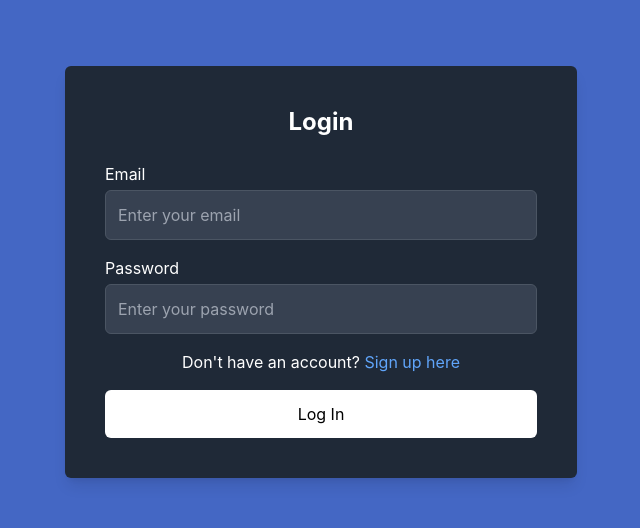
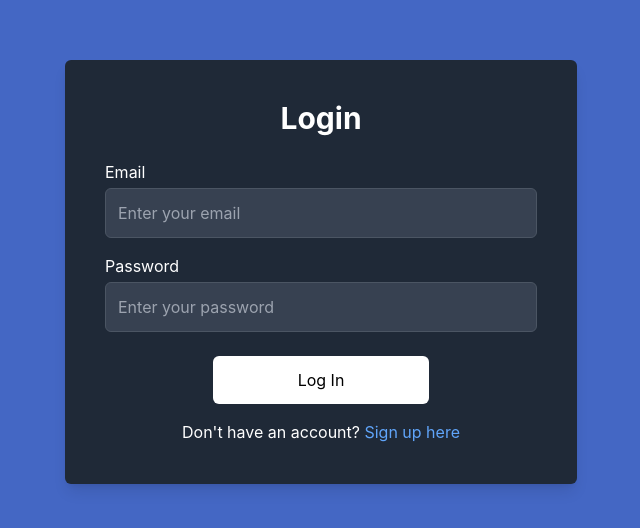
Before and after one commit to Kot6603/registrationPlatform, a React (Vite) app in the folder frontend/: page /login in a window 1280 px wide. Shown: the part 128-656 px from the top of the page, without its empty margins (319-959 px from the left). Built offline with nearby package versions, Linux system fonts and the light colour scheme.

Commit message:
:lipstick: made styling consistent on the login page

```diff
--- a/frontend/src/pages/Login.jsx
+++ b/frontend/src/pages/Login.jsx
@@ -11,7 +11,7 @@ function Login() {
   return (
     <div className="min-h-screen flex items-center justify-center">
       <div className="bg-gray-800 p-10 rounded-md shadow-lg w-full max-w-lg">
-        <h2 className="text-2xl text-white font-bold mb-6 text-center">Login</h2>
+        <h2 className="text-3xl text-white font-bold mb-6 text-center">Login</h2>
         <form className="space-y-4" onSubmit={handleLogin}>
           <div>
             <label htmlFor="email" className="text-white block">Email</label>
@@ -33,6 +33,15 @@ function Login() {
               className="w-full p-3 mt-1 bg-gray-700 text-white border border-gray-600 rounded-md focus:outline-none focus:ring-2 focus:ring-white"
             />
           </div>
+          <div className="w-full text-center">
+            <button
+              type="submit"
+              className="mt-2 w-1/2 bg-white text-black py-3 rounded-md hover:bg-gray-100 transition duration-200"
+            >
+              Log In
+            </button>
+          </div>
+        </form>
         <div className="mt-4 text-center">
           <p className="text-white">
             Don't have an account?{" "}
@@ -44,13 +53,6 @@ function Login() {
             </Link>
           </p>
         </div>
-          <button
-            type="submit"
-            className="w-full bg-white text-black py-3 rounded-md hover:bg-gray-100 transition duration-200"
-          >
-            Log In
-          </button>
-        </form>
       </div >
     </div >
   );
```
Lines whose indentation alone changed are shown as unchanged.
